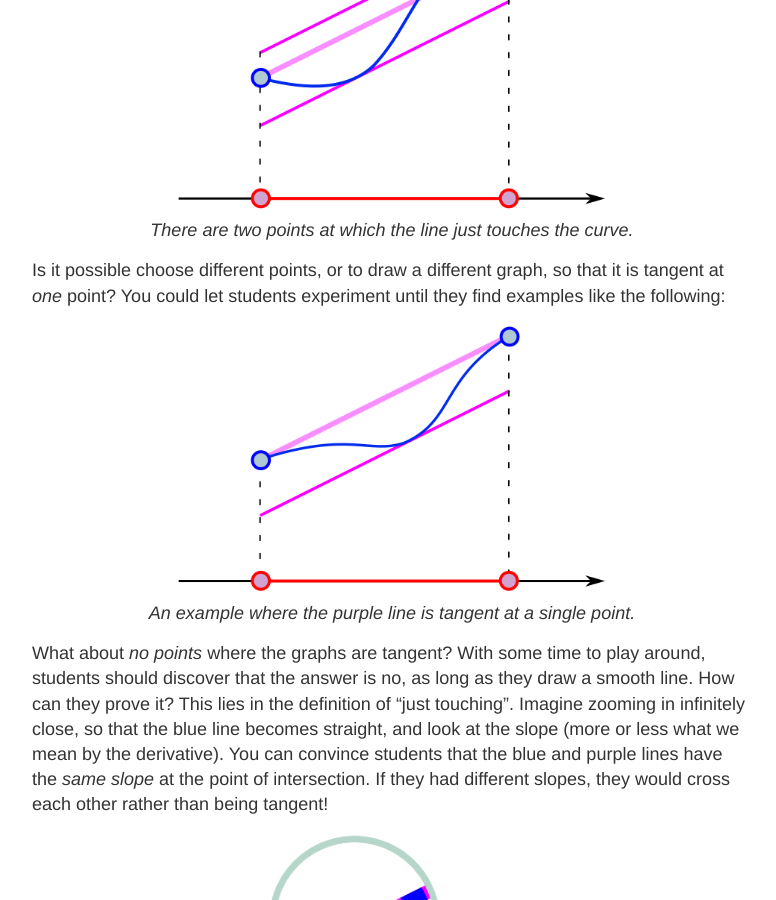
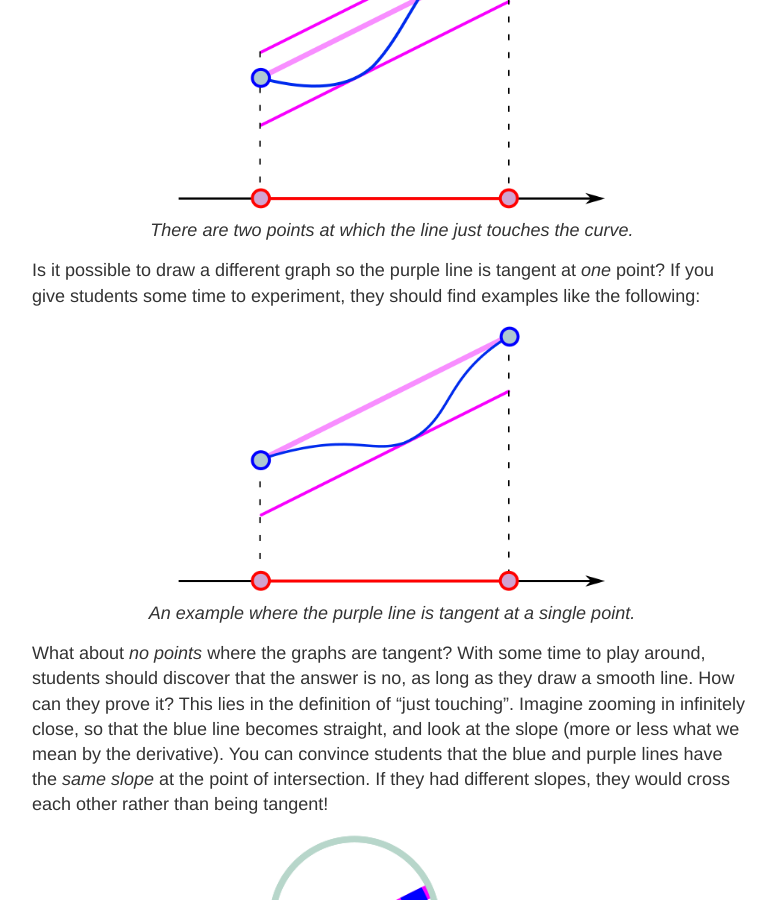
Before and after one commit to hapax/hapax.github.io, a Jekyll site: the page built from assets/teaching.md, in a window 1280 px wide and 900 px high, scrolled down 4588 px. Shown: the whole window, without its empty margins (248-1024 px from the left). Built offline with Jekyll 4.4.1, drawn with Linux system fonts in a browser that asks for light colours; our own code applies the rules of GitHub Pages for plain Markdown files; formulas are drawn with MathJax 3; a script that is not in the unit is left out.

Commit message:
Update teaching.md

```diff
--- a/assets/teaching.md
+++ b/assets/teaching.md
@@ -212,10 +212,10 @@ the curve.
 	</div>
 	</figure>
 
-Is it possible choose different points, or to draw a different graph,
-so that it is tangent at *one* point?
-You could let students experiment until they find examples like the
-following:
+Is it possible to draw a different graph so the purple line is tangent
+at *one* point?
+If you give students some time to experiment, they should find
+examples like the following:
 
 <figure>
     <div style="text-align:center"><img src ="/images/posts/mvt4.png"
```
